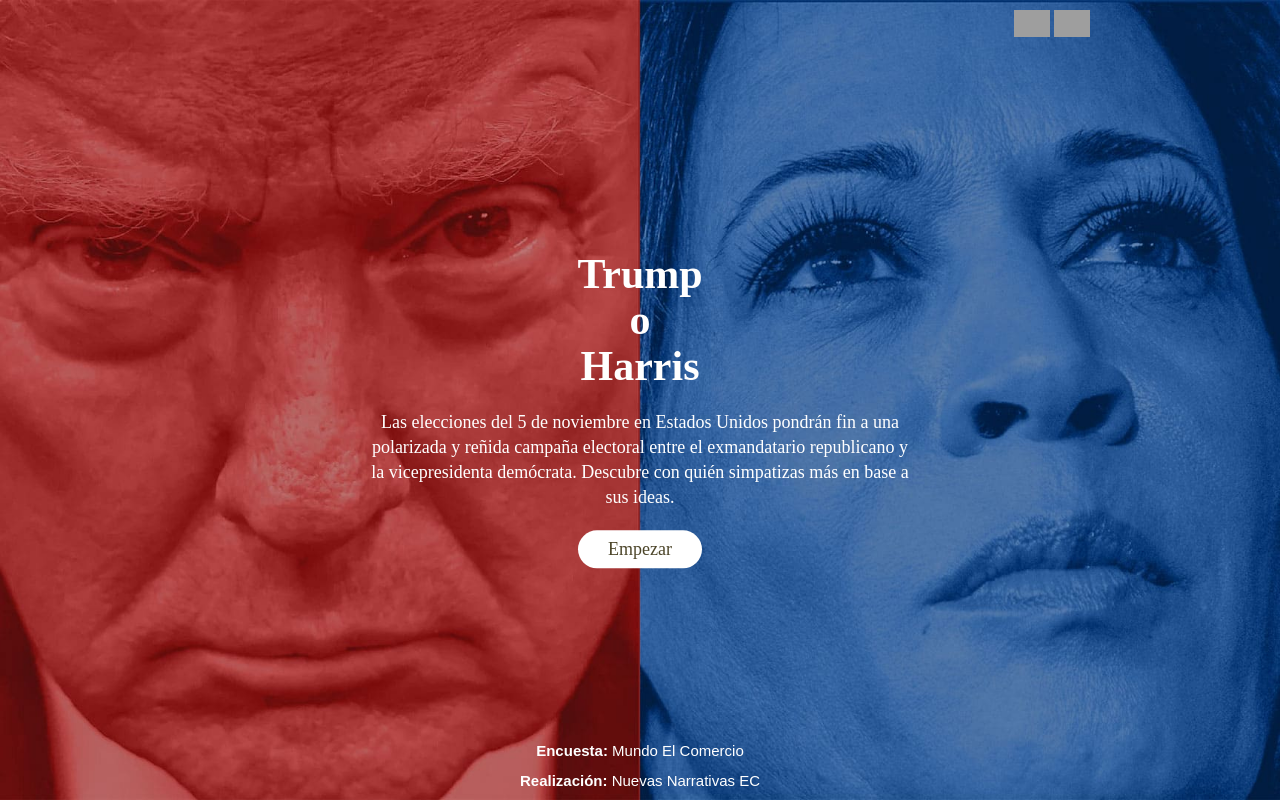
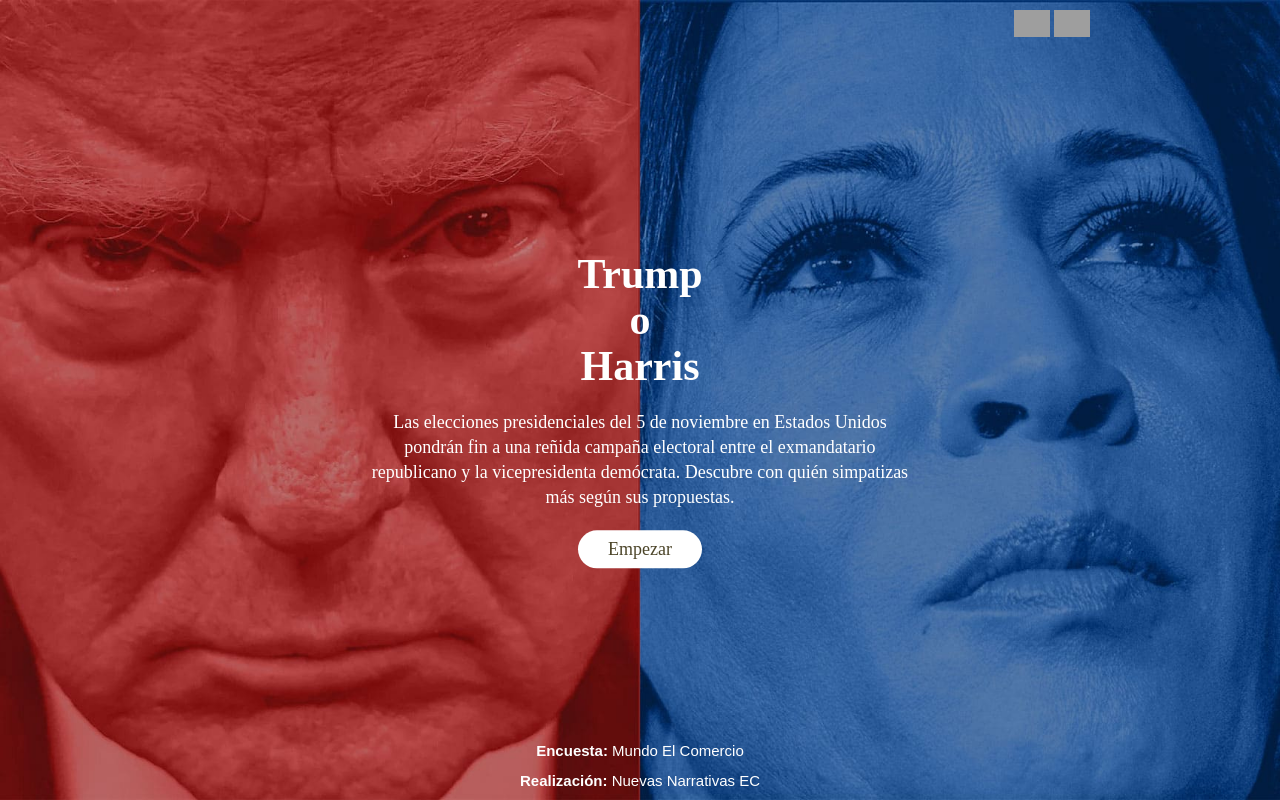
Before and after one commit to nuevasnarrativasec/trivia-trump-harris, a plain HTML site: page index.html in a window 1280 px wide. Drawn offline with nearby package versions, Linux system fonts and the light colour scheme; grey boxes are pictures that could not be loaded.

Commit message:
nueva bajada

```diff
--- a/index.html
+++ b/index.html
@@ -70,7 +70,7 @@
                 Harris
             </h1>
             <p>
-                Las elecciones del 5 de noviembre en Estados Unidos pondrán fin a una polarizada y reñida campaña electoral entre el exmandatario republicano y la vicepresidenta demócrata. Descubre con quién simpatizas más en base a sus ideas.
+                Las elecciones presidenciales del 5 de noviembre en Estados Unidos pondrán fin a una reñida campaña electoral entre el exmandatario republicano y la vicepresidenta demócrata. Descubre con quién simpatizas más según sus propuestas.
             </p>
             <button onclick="startQuiz()">Empezar</button>
         </div>
```
